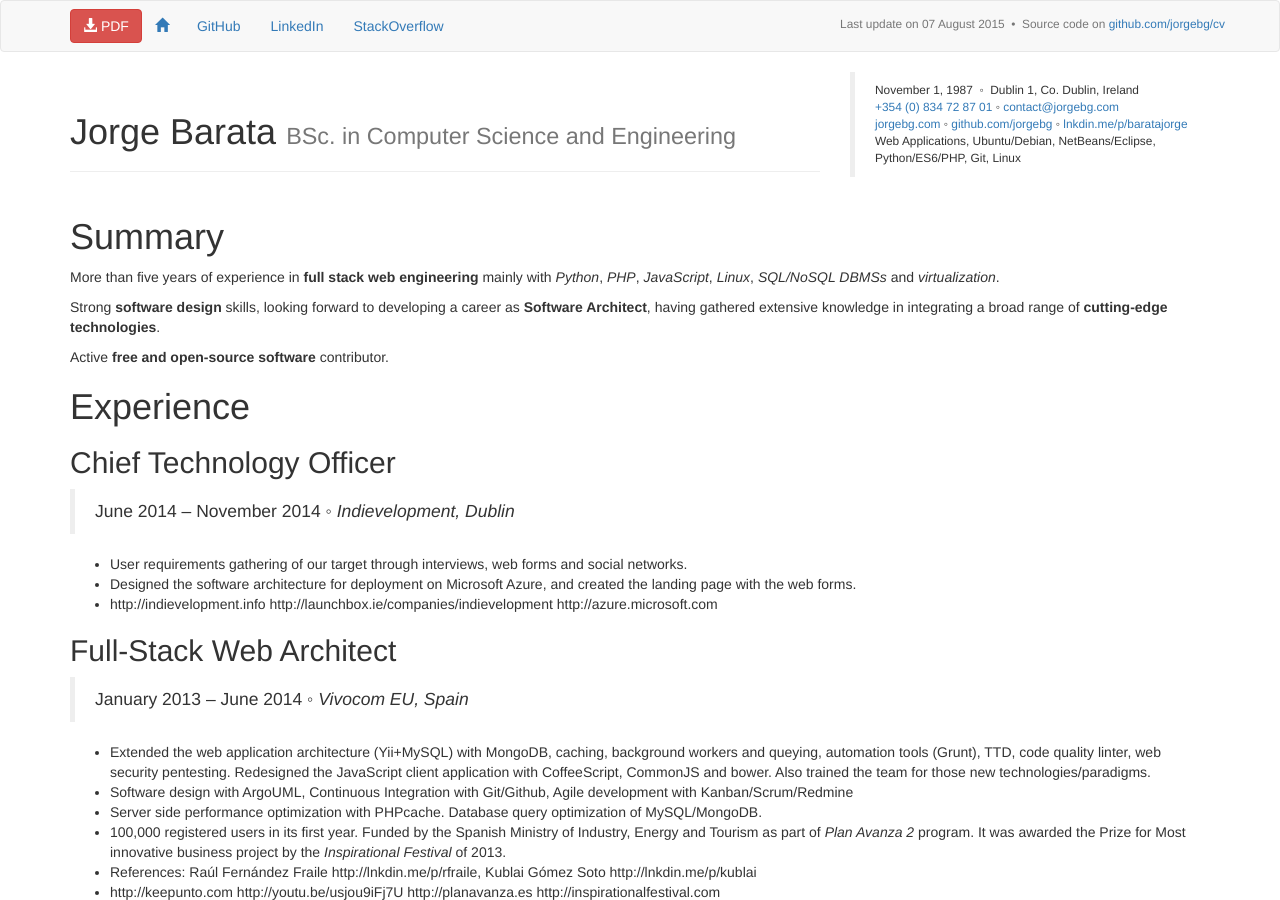
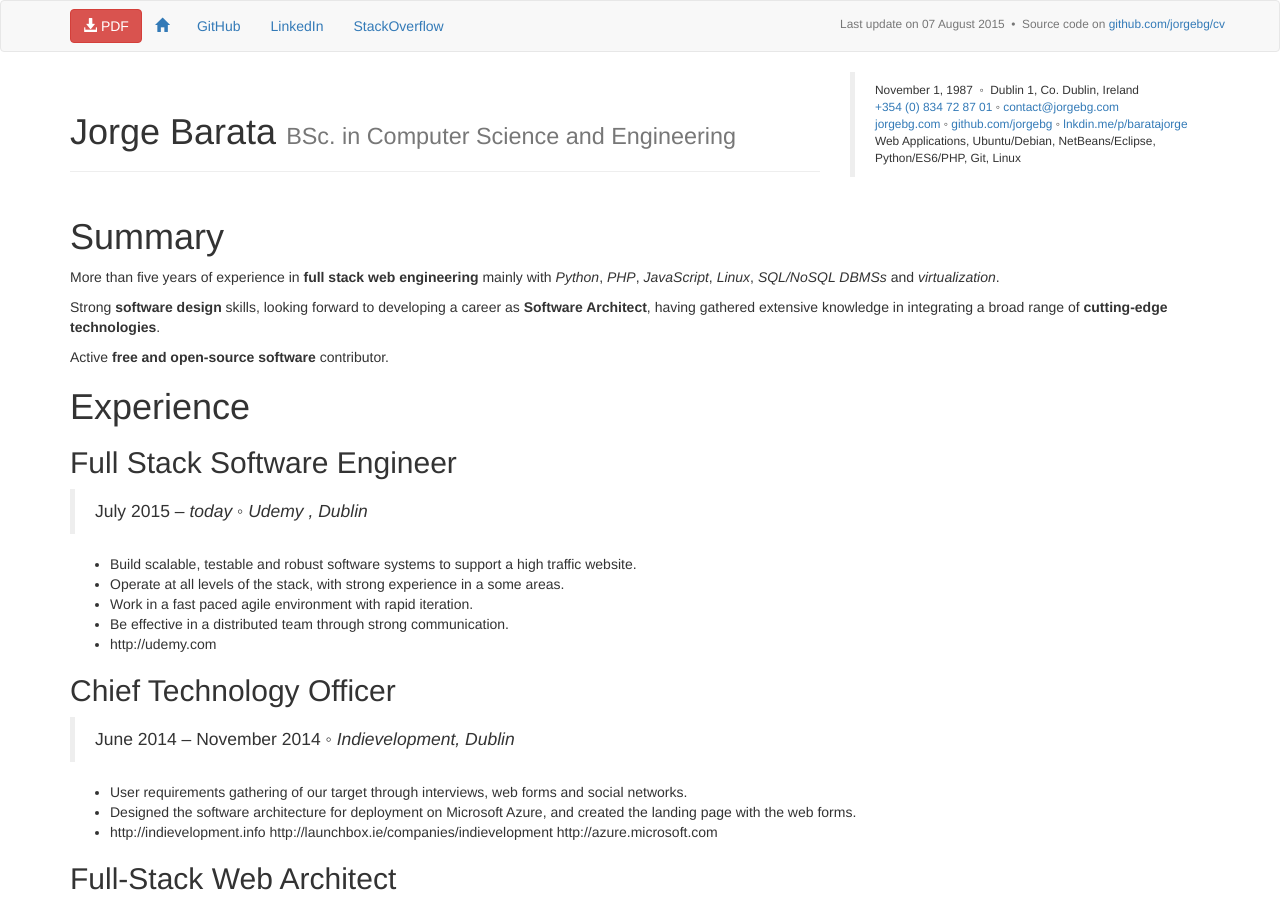
Before and after one commit to jorgebg/cv, a Jekyll site: the page built from index.md, in a window 1280 px wide and 900 px high. Built offline with Jekyll 4.4.1, drawn with Linux system fonts in a browser that asks for light colours; Markdown is read by kramdown in place of the engine named in the settings; some of the changed text lies outside the part shown.

Commit message:
Adding Udemy to Experience

```diff
--- a/index.md
+++ b/index.md
@@ -26,6 +26,17 @@ Active __free and open-source software__ contributor.
 
 Experience
 ==========
+
+## Full Stack Software Engineer
+> July 2015 -- *today* ◦ *Udemy , Dublin*
+
+- Build scalable, testable and robust software systems to support a high traffic website.
+- Operate at all levels of the stack, with strong experience in a some areas.
+- Work in a fast paced agile environment with rapid iteration.
+- Be effective in a distributed team through strong communication.
+- http://udemy.com
+
+
 
 ## Chief Technology Officer
 > June 2014 -- November 2014 ◦ *Indievelopment, Dublin*
```
Also changed, not shown: other parts of index.md (+1 -1 lines).
